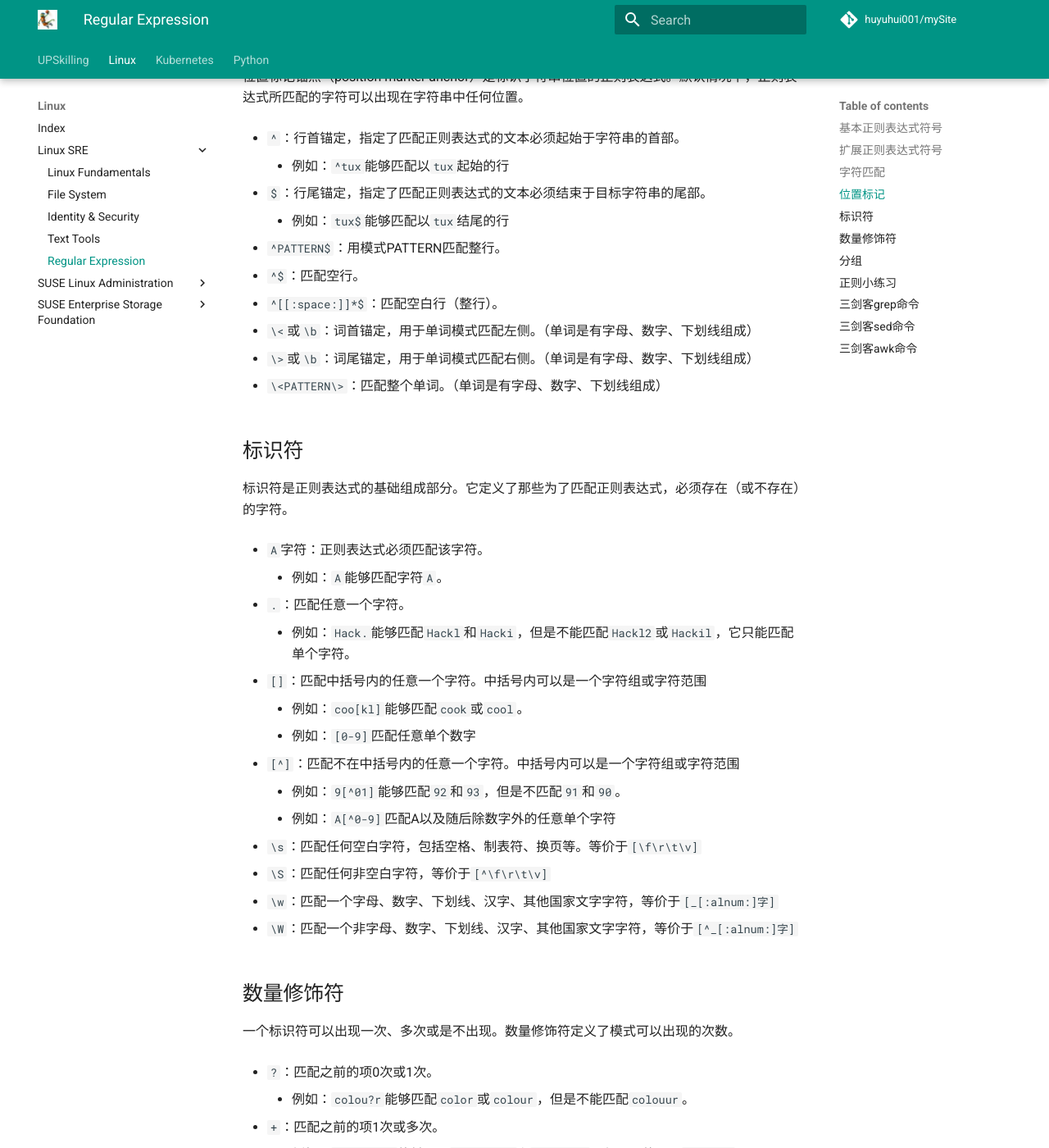
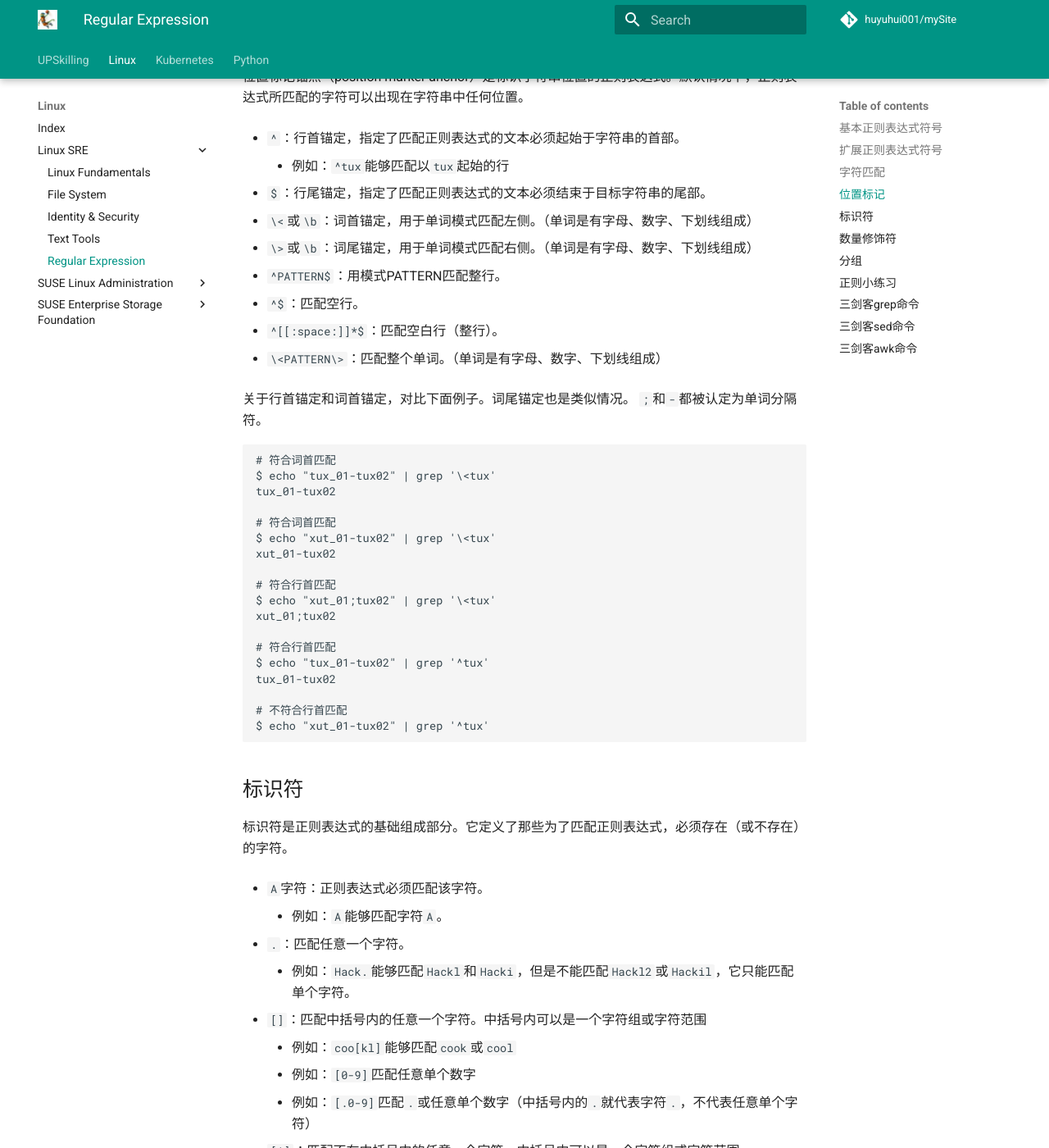
Before and after one commit to huyuhui001/mySite, an MkDocs documentation site: the page built from docs/linux/SRE/05-RegExpress.md, in a window 1280 px wide and 1400 px high, scrolled down 1398 px. Shown: the whole window at 82% size. Built offline with MkDocs 1.6.1 and Material for MkDocs 9.7.7, drawn with Linux system fonts in a browser that asks for light colours; comment, search, counter and statistics services are not loaded; some of the changed text lies outside the part shown.

Commit message:
Documentation

````diff
--- a/docs/linux/SRE/05-RegExpress.md
+++ b/docs/linux/SRE/05-RegExpress.md
@@ -63,7 +63,10 @@
     * 例如：`^tux`能够匹配以`tux`起始的行
 
 * `$`：行尾锚定，指定了匹配正则表达式的文本必须结束于目标字符串的尾部。
-    * 例如：`tux$`能够匹配以`tux`结尾的行
+
+* `\<`或`\b`：词首锚定，用于单词模式匹配左侧。（单词是有字母、数字、下划线组成）
+
+* `\>`或`\b`：词尾锚定，用于单词模式匹配右侧。（单词是有字母、数字、下划线组成）
 
 * `^PATTERN$`：用模式PATTERN匹配整行。
 
@@ -71,13 +74,31 @@
 
 * `^[[:space:]]*$`：匹配空白行（整行）。
 
-* `\<`或`\b`：词首锚定，用于单词模式匹配左侧。（单词是有字母、数字、下划线组成）
-
-* `\>`或`\b`：词尾锚定，用于单词模式匹配右侧。（单词是有字母、数字、下划线组成）
-
 * `\<PATTERN\>`：匹配整个单词。（单词是有字母、数字、下划线组成）
 
 
+关于行首锚定和词首锚定，对比下面例子。词尾锚定也是类似情况。
+`;`和`-`都被认定为单词分隔符。
+```
+# 符合词首匹配
+$ echo "tux_01-tux02" | grep '\<tux'
+tux_01-tux02
+
+# 符合词首匹配
+$ echo "xut_01-tux02" | grep '\<tux'
+xut_01-tux02
+
+# 符合行首匹配
+$ echo "xut_01;tux02" | grep '\<tux'
+xut_01;tux02
+
+# 符合行首匹配
+$ echo "tux_01-tux02" | grep '^tux'
+tux_01-tux02
+
+# 不符合行首匹配
+$ echo "xut_01-tux02" | grep '^tux'
+```
 
 
 
@@ -92,8 +113,9 @@
     * 例如：`Hack.`能够匹配`Hackl`和`Hacki`，但是不能匹配`Hackl2`或`Hackil`，它只能匹配单个字符。
 
 * `[]`：匹配中括号内的任意一个字符。中括号内可以是一个字符组或字符范围
-    * 例如：`coo[kl]`能够匹配`cook`或`cool`。
+    * 例如：`coo[kl]`能够匹配`cook`或`cool`
     * 例如：`[0-9]`匹配任意单个数字
+    * 例如：`[.0-9]`匹配`.`或任意单个数字（中括号内的`.`就代表字符`.`，不代表任意单个字符）
 
 * `[^]`：匹配不在中括号内的任意一个字符。中括号内可以是一个字符组或字符范围
     * 例如：`9[^01]`能够匹配`92`和`93`，但是不匹配`91`和`90`。
@@ -117,17 +139,17 @@
 * `?`：匹配之前的项0次或1次。
     * 例如：`colou?r`能够匹配`color`或`colour`，但是不能匹配`colouur`。
 
+* `*`：匹配之前的项0次或多次。
+    * 例如：`co*l`能够匹配`col`和`coool`。
+    * 例如：`goo*gle`能匹配0个或多个`o`，如：`gogle`、`google`、`gooogle`、`gooooooooogle`等。
+    * 例如：`gooo*gle`，则可以匹配`google`、`gooogle`、`gooooooooogle`等，对比上面等差别。
+
 * `+`：匹配之前的项1次或多次。
     * 例如：`Rollno-9+`能够匹配`Rollno-99`和`Rollno-9`，但是不能匹配`Rollno-`。
     * 例如：`colou+r`能够匹配`colour`或`colouur`，不能匹配`color`。
     * 例如：`goo\+gle`能够匹配1个或多个`o`，如：`google`，`gooogle`，`goooogle`等。
 
-* `*`：匹配之前的项0次或多次。
-    * 例如：`co*l`能够匹配`col`和`coool`。
-    * 例如：`goo*gle`能匹配0个或多个`o`，如：`gogle`、`google`、`gooogle`、`gooooooooogle`等。
-    * 例如：`gooo*gle`，则可以匹配`google`、`gooogle`、`gooooooooogle`等，对比上面等差别。
-
-* `.*`：匹配任意长度等任意字符。
+* `.*`：匹配任意长度等任意字符。相当于通配符中的`*`。
 
 * `{n}`：匹配之前的项`n`次。
     * 例如：`[0-9]{3}`能够匹配任意的三位数。
@@ -206,8 +228,6 @@ $ ifconfig eth0 | grep netmask | grep -o '[0-9]\{1,3\}\.[0-9]\{1,3\}\.[0-9]\{1,3
 $ ifconfig eth0 | grep netmask | grep -o '[0-9]\{1,3\}\.[0-9]\{1,3\}\.[0-9]\{1,3\}\.[0-9]\{1,3\}' | head -n 1
 192.168.10.210
 
-
-
 $ ifconfig eth0 | grep -o '[0-9]\{1,3\}\.[0-9]\{1,3\}\.[0-9]\{1,3\}\.[0-9]\{1,3\}'
 192.168.10.210
 255.255.255.0
@@ -227,8 +247,15 @@ $ grep -v '^$' /etc/profile
 ```
 $ grep -v '^$' /etc/profile | grep -v '^#'
 $ grep -v '^$\|#' /etc/profile
-$ grep '^[^#]' /etc/profile
+$ grep '^[^$#]' /etc/profile
 ```
+注意，如果写成下面这样，则不会过滤掉空行，`[$]`会被视为`$`符号。
+所以正则表达式的元字符放在中括号`[]`内就被视为普通字符。
+```
+grep -v '^[$#]' /etc/profile
+```
+
+
 
 
 ## 正则小练习
@@ -574,7 +601,7 @@ $  grep -Eo "[0-9]+" age | paste -s -d "+" | bc
 
 非交互式批量修改文件。
 
-sed 命令格式：
+`sed`命令格式：
 ```
 $ sed [option] command file
 ```
@@ -718,7 +742,17 @@ $ nl testfile | sed '2d;5d'
      9  Wiki
 ```
 
-将`testfile`的内容列出，且在第6行后加上`I love Linux`。不修改原文件。
+将`testfile`的内容输出，输出区间是从行首`L`的行到行首`G`的行结束。不修改原文件。
+如果行首匹配不到，则无结果输出；如果行尾匹配不到，则输出到文件结束。
+```
+$ sed -n '/^L/,/^G/p' testfile
+Linux is a free unix-type opterating system.
+This is a linux testfile!
+Linux test
+Google
+```
+
+将`testfile`的内容输出，且在第6行后加上`I love Linux`。不修改原文件。
 ```
 $ sed -e '6a I love Linux' testfile
 HELLO LINUX!
@@ -895,6 +931,20 @@ This is a linux testfile!
 Linux test
 Google
 THHbao
+Banbooob
+Tesetfile
+Wiki
+```
+
+下面是把`testfile`的匹配到`ao`的行替换成`HH`。
+```
+sed '/ao/cHH' testfile
+HELLO LINUX!
+SUSE
+This is a linux testfile!
+SUSE
+Google
+Taobao
 Banbooob
 Tesetfile
 Wiki
````
Also changed, not shown: other parts of docs/linux/SRE/05-RegExpress.md (+2 -3 lines), docs/linux/SRE/06-FileLookup&Packing.md (added, +5 -0 lines).
